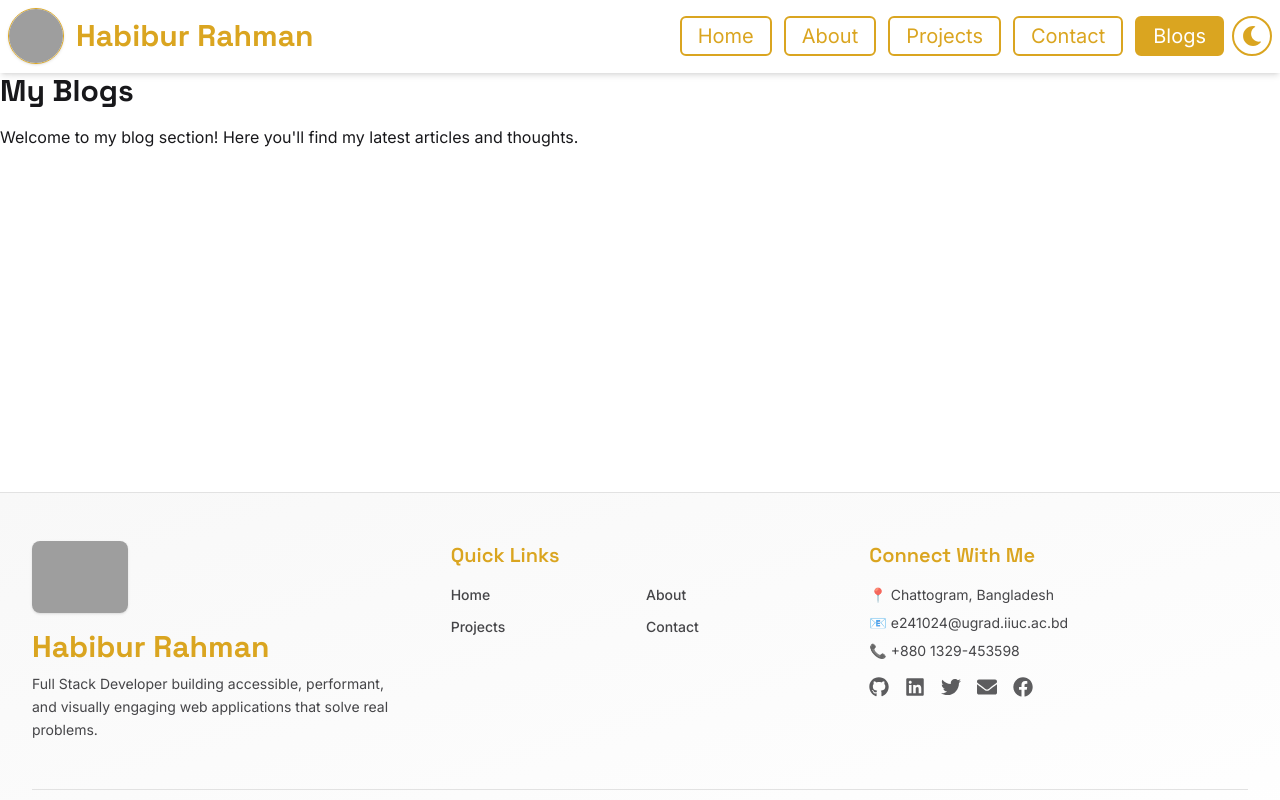
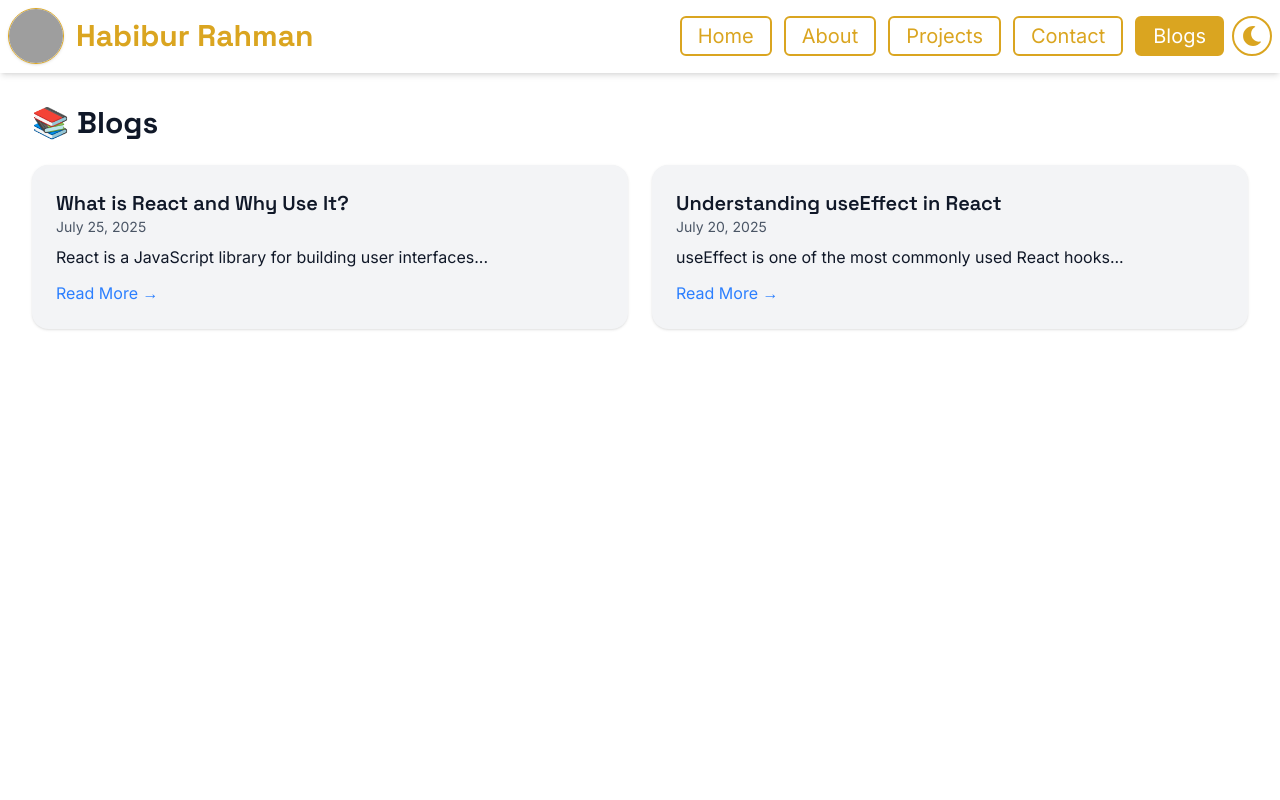
Before and after one commit to HabiburRahmanZihad/Habibur-Rahman-Zihad-Web, a React (Vite) app: page /blogs in a window 1280 px wide. Shown: the top 800 px of the page. Built offline with nearby package versions, Linux system fonts and the light colour scheme; grey boxes are pictures that could not be loaded.

Commit message:
Add title tag using UseEffect in Home

```diff
--- a/src/Pages/Blogs/Blogs.jsx
+++ b/src/Pages/Blogs/Blogs.jsx
@@ -1,11 +1,50 @@
-import React from 'react';
+import { useEffect } from 'react';
+import { Link } from 'react-router';
+
+const dummyBlogs = [
+    {
+        id: 1,
+        title: 'What is React and Why Use It?',
+        date: 'July 25, 2025',
+        description: 'React is a JavaScript library for building user interfaces...',
+    },
+    {
+        id: 2,
+        title: 'Understanding useEffect in React',
+        date: 'July 20, 2025',
+        description: 'useEffect is one of the most commonly used React hooks...',
+    },
+];
+
+
 
 const Blogs = () => {
+    useEffect(() => {
+        document.title = 'Blogs | Habibur Rahman Zihad';
+    }, []);
+
+
+
     return (
-        <div>
-            <h1 className="text-3xl font-bold">My Blogs</h1>
-            <p className="mt-4">Welcome to my blog section! Here you'll find my latest articles and thoughts.</p>
-        </div>
+        <section className="min-h-screen p-8 bg-white dark:bg-gray-900 text-gray-900 dark:text-white">
+            <h1 className="text-3xl font-bold mb-6">📚 Blogs</h1>
+
+            <div className="grid md:grid-cols-2 gap-6">
+                {dummyBlogs.map((blog) => (
+                    <div
+                        key={blog.id}
+                        className="bg-gray-100 dark:bg-gray-800 p-6 rounded-2xl shadow hover:shadow-xl transition"
+                    >
+                        <h2 className="text-xl font-semibold">{blog.title}</h2>
+                        <p className="text-sm text-gray-600 dark:text-gray-400">{blog.date}</p>
+                        <p className="mt-2">{blog.description}</p>
+                        <Link to={`/blogs/${blog.id}`} className="text-blue-500 mt-3 inline-block">
+                            Read More →
+                        </Link>
+                    </div>
+                ))}
+            </div>
+        </section>
     );
 };
 
--- a/src/Pages/Home/Home.jsx
+++ b/src/Pages/Home/Home.jsx
@@ -6,6 +6,7 @@ import { SkillCard } from '../../Components/Cards/Card';
 import profileImage from '../../assets/MinePic/mainphoto.jpg';
 import { Link, useLocation } from 'react-router';
 import { FaLinkedin, FaGithub, FaTwitter, FaFacebook } from 'react-icons/fa';
+import { useEffect } from 'react';
 
 const socialLinks = [
     { icon: FaLinkedin, name: 'LinkedIn', url: 'https://linkedin.com/in/habiburrahmanzihad' },
@@ -16,6 +17,13 @@ const socialLinks = [
 
 const Home = () => {
     const location = useLocation(); // ✅ for key
+
+
+
+        useEffect(() => {
+            document.title = 'Home | Habibur Rahman Zihad';
+        }, []);
+
 
     const skills = [
         { icon: FaCode, title: 'Frontend Development', description: 'React • Vue • Tailwind CSS', level: 92 },
```
